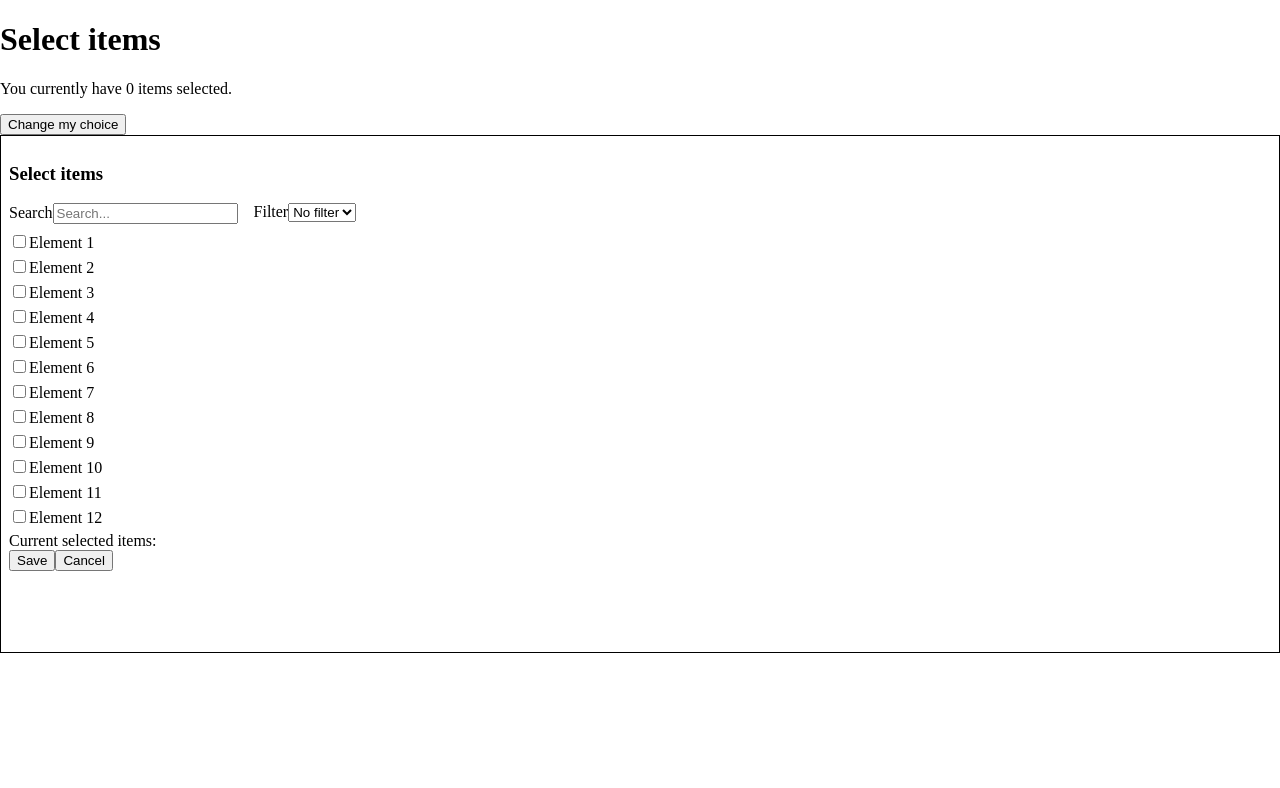
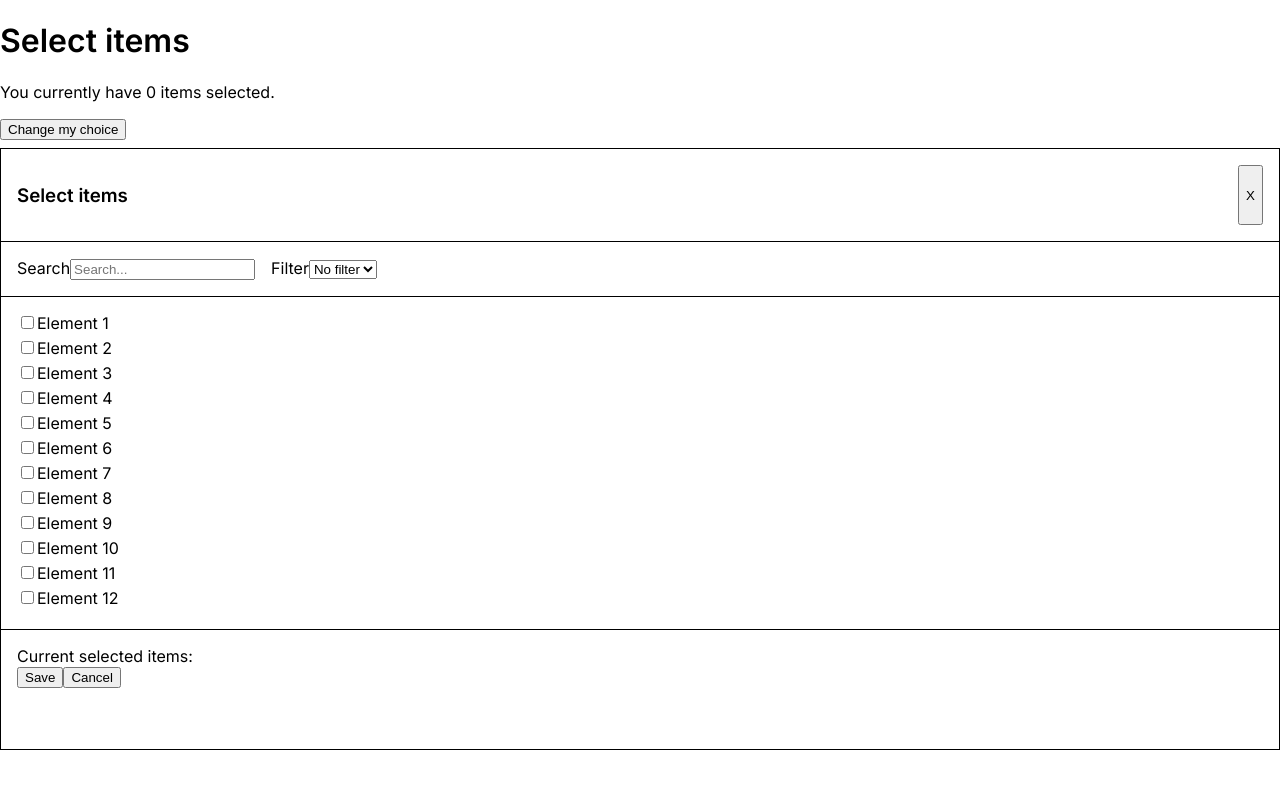
Before and after one commit to Dark0o/Select-Element-Widget, a React (Vite) app: page / in a window 1280 px wide. Both pictures are taken after a click on the button "Change my choice". Shown: the top 788 px of the page. Built offline with nearby package versions, Linux system fonts and the light colour scheme.

Commit message:
add basic styles

```diff
--- a/src/App.tsx
+++ b/src/App.tsx
@@ -9,7 +9,10 @@ function App() {
     <>
       <h1>Select items</h1>
       <p>You currently have {selectedElements.length} items selected.</p>
-      <button onClick={() => setIsPanelOpen(!isPanelOpen)}>
+      <button
+        style={{ marginBottom: "8px" }}
+        onClick={() => setIsPanelOpen(!isPanelOpen)}
+      >
         Change my choice
       </button>
 
--- a/src/components/SelectItemPanel.tsx
+++ b/src/components/SelectItemPanel.tsx
@@ -69,13 +69,29 @@ const SelectItemPanel = () => {
     <div
       style={{
         border: "1px solid black",
-        height: "500px",
-        padding: "8px",
+        height: "600px",
       }}
     >
-      <h3>Select items</h3>
+      <div
+        style={{
+          display: "flex",
+          justifyContent: "space-between",
+          borderBottom: "1px solid black",
+          padding: "16px",
+        }}
+      >
+        <h3>Select items</h3>
+        <button onClick={() => setIsPanelOpen(false)}>X</button>
+      </div>
 
-      <div style={{ display: "flex", gap: "16px", marginBottom: "8px" }}>
+      <div
+        style={{
+          display: "flex",
+          gap: "16px",
+          padding: "16px",
+          borderBottom: "1px solid black",
+        }}
+      >
         <label>
           Search
           <input
@@ -98,7 +114,7 @@ const SelectItemPanel = () => {
           </select>
         </label>
       </div>
-      <div style={{ height: "300px" }}>
+      <div style={{ height: "300px", padding: "16px" }}>
         {filtered.length === 0 ? (
           <p>No elements match your search.</p>
         ) : (
@@ -117,17 +133,17 @@ const SelectItemPanel = () => {
         )}
       </div>
 
-      <div>
+      <div style={{ padding: "16px", borderTop: "1px solid black" }}>
         Current selected items:
         {tempSelectedElements.map((el) => (
           <span key={el.id}>
             {el.name} <button onClick={() => scrollToItem(el.id)}>Find</button>
           </span>
         ))}
-      </div>
-      <div>
-        <button onClick={handleSave}>Save</button>
-        <button onClick={handleCancel}>Cancel</button>
+        <div>
+          <button onClick={handleSave}>Save</button>
+          <button onClick={handleCancel}>Cancel</button>
+        </div>
       </div>
     </div>
   );
--- a/src/index.css
+++ b/src/index.css
@@ -1,3 +1,6 @@
+@import url("https://fonts.googleapis.com/css2?family=Inter:wght@400;500;600&display=swap");
+
 body {
   margin: 0;
+  font-family: "Inter", sans-serif;
 }
```
